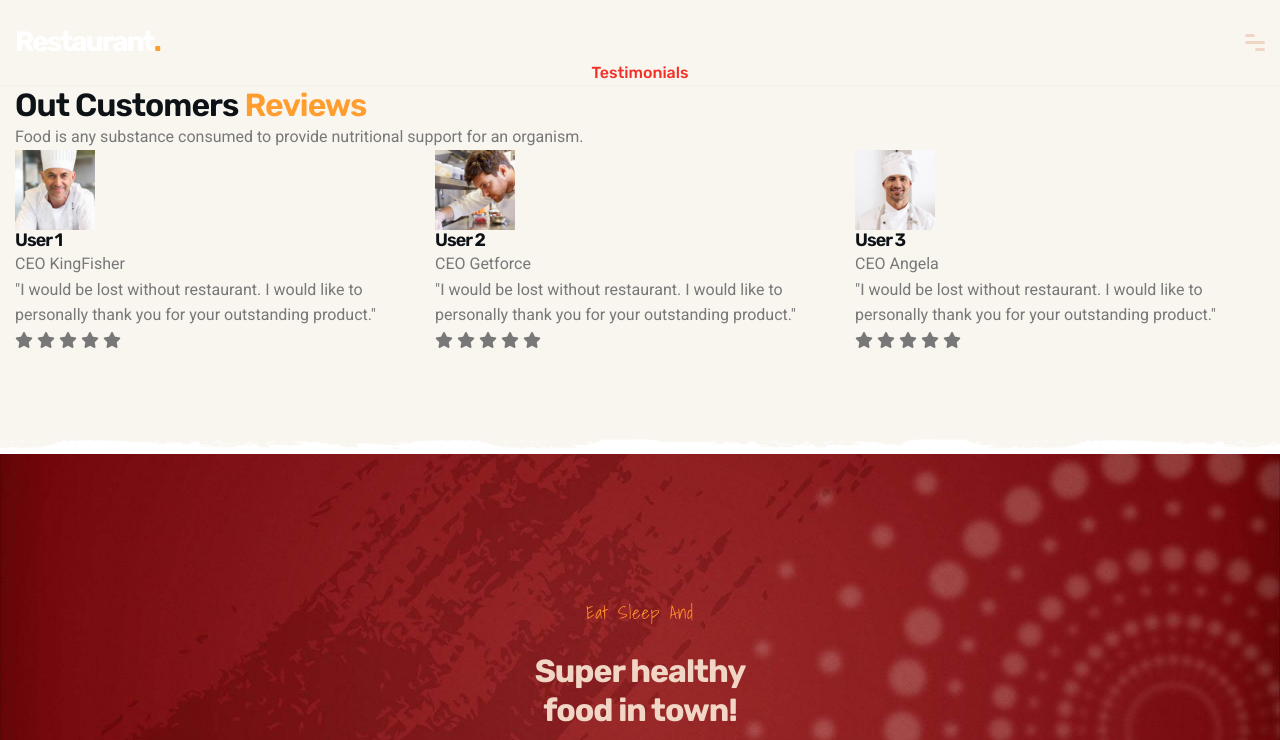
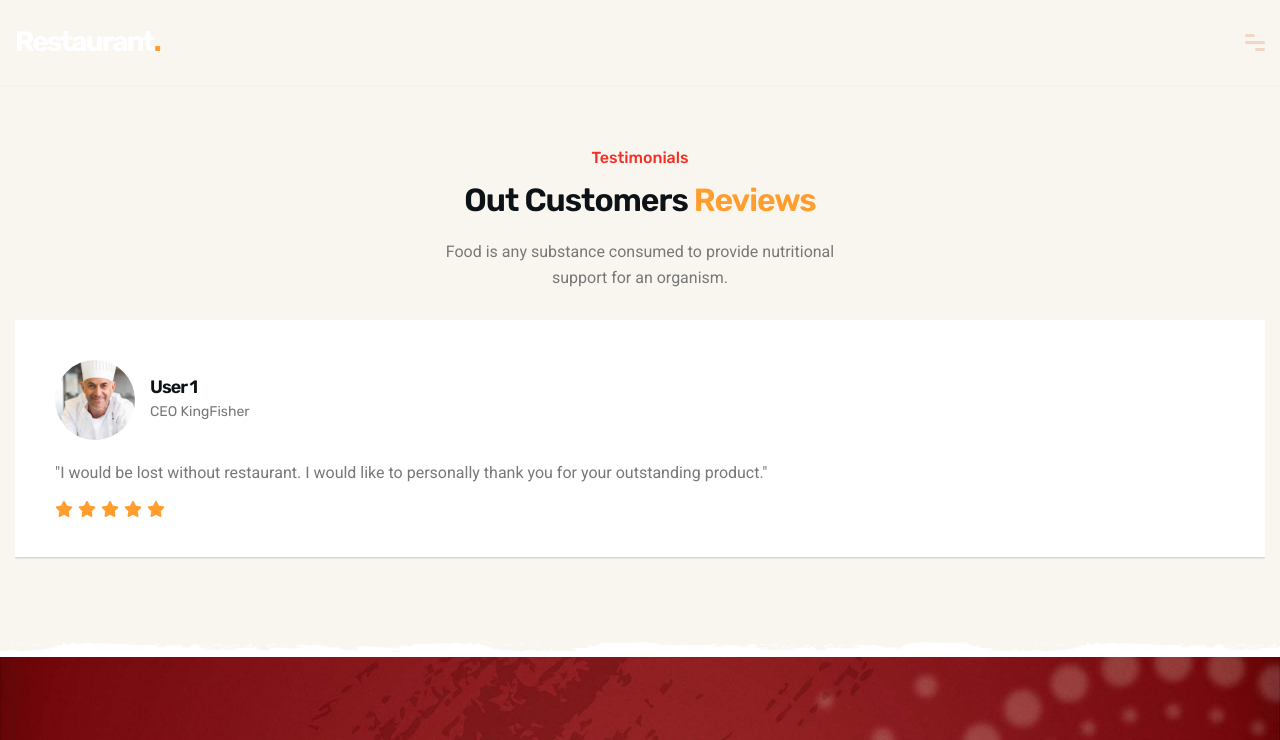
Before and after one commit to DavedCV/project-restaurant-page, a website built with webpack: page dist/index.html in a window 1280 px wide. Shown: the top 740 px of the page. Built offline with Linux system fonts and the light colour scheme.

Commit message:
- Add styles to the testimonials section

```diff
--- a/src/assets/css/styles.css
+++ b/src/assets/css/styles.css
@@ -735,3 +735,61 @@ article .about {
 }
 
 /* ---------------------------- testimonials section -------------------------*/
+
+.testi {
+    text-align: center;
+    padding-block-start: 145px;
+}
+
+.testi .section-title {
+    padding-block: 10px 20px;
+}
+
+.testi .section-text {
+    max-width: 44ch;
+    margin-inline: auto;
+    margin-block-end: 30px;
+}
+
+.testi-card {
+    background-color: var(--white);
+    padding: 40px;
+    text-align: left;
+    box-shadow: var(--shadow-2);
+}
+
+.testi-card .profile-wrapper {
+    display: flex;
+    align-items: center;
+    gap: 15px;
+}
+
+.profile-wrapper .avatar {
+    min-width: max-content;
+    border-radius: 50%;
+    overflow: hidden;
+}
+
+.profile-wrapper .testi-name {
+    margin-block-end: 2px;
+}
+
+.profile-wrapper .testi-title {
+    font-family: var(--ff-rubik);
+    font-size: var(--fs-4);
+}
+
+.testi-card .testi-text {
+    margin-block: 20px 15px;
+}
+
+.testi-item {
+    min-width: 100%;
+    scroll-snap-align: start;
+}
+
+.rating-wrapper {
+    display: flex;
+    gap: 5px;
+    color: var(--deep-saffron);
+}
--- a/src/home.js
+++ b/src/home.js
@@ -214,7 +214,6 @@ window.addEventListener("scroll", () => {
       deliveryBoyMove--;
     }
 
-    console.log(deliveryBoyMove);
     lastScrollPos = activeScrollPos;
     deliveryBoyImage.style.transform = `translateX(${deliveryBoyMove}px)`;
   }
```
Also changed, not shown: dist/main.js.
